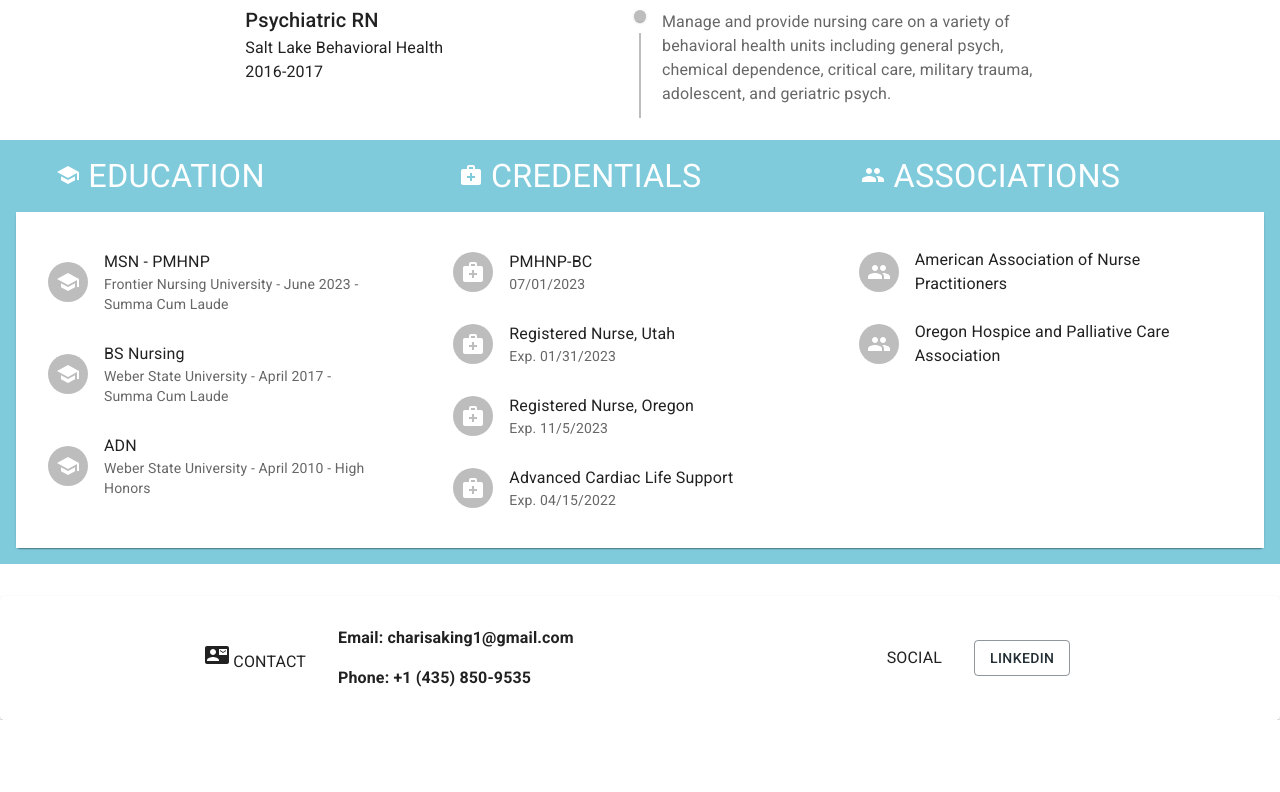
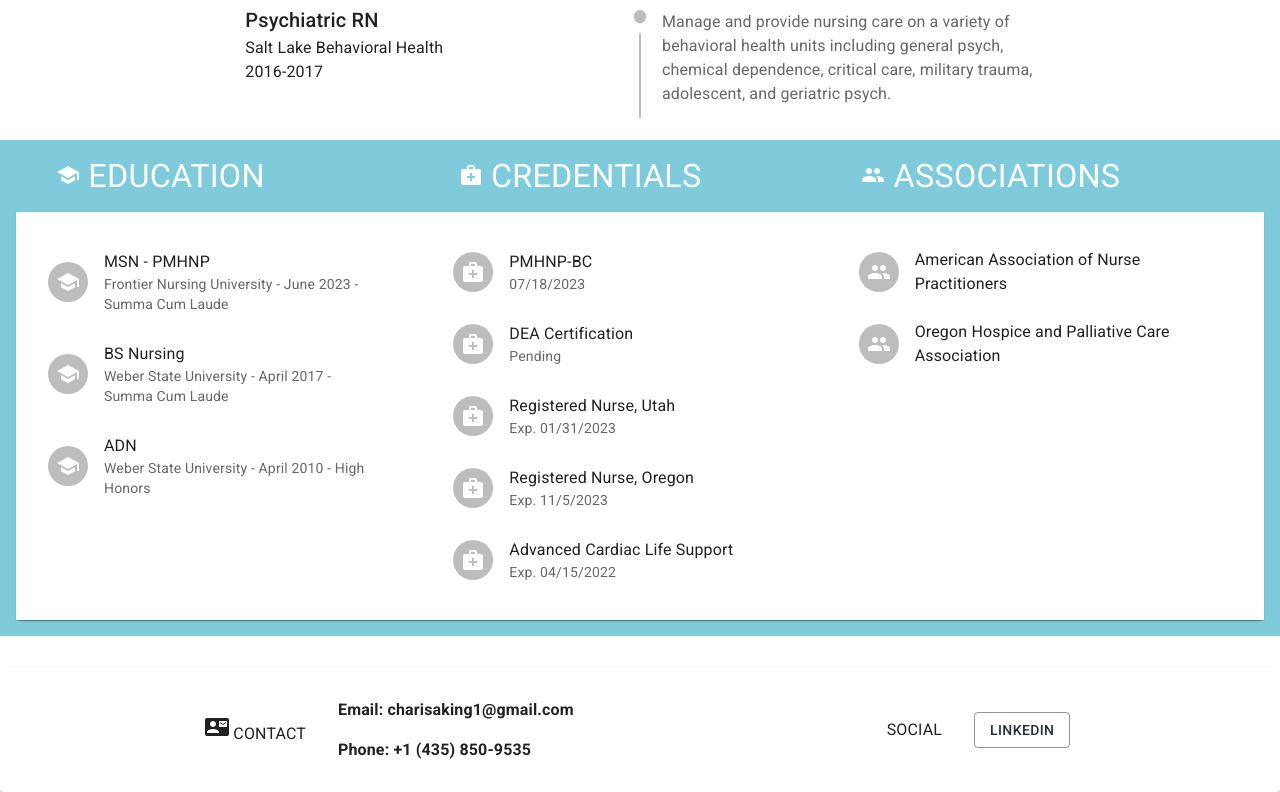
Before and after one commit to rickahlander/charisakingresume, a React (Create React App) app: page / in a window 1280 px wide. Shown: the part 2056-2848 px from the top of the page. Before the commit the page ends 2776 px from the top, so only its background shows below. Built offline with nearby package versions, Linux system fonts and the light colour scheme.

Commit message:
Updated resume.

```diff
--- a/src/containers/Portoflio/index.jsx
+++ b/src/containers/Portoflio/index.jsx
@@ -105,9 +105,16 @@ const portfolio = () => {
                         <MedicalServicesIcon />
                       </Avatar>
                     </ListItemAvatar>
-                    <ListItemText primary="PMHNP-BC" secondary="07/01/2023" />
+                    <ListItemText primary="PMHNP-BC" secondary="07/18/2023" />
                   </ListItem>
                   <ListItem>
+                    <ListItemAvatar>
+                      <Avatar>
+                        <MedicalServicesIcon />
+                      </Avatar>
+                    </ListItemAvatar>
+                    <ListItemText primary="DEA Certification" secondary="Pending" />
+                  </ListItem>                  <ListItem>
                     <ListItemAvatar>
                       <Avatar>
                         <MedicalServicesIcon />
```
Also changed, not shown: 1 other file (tests, documents, lock files or other folders).
